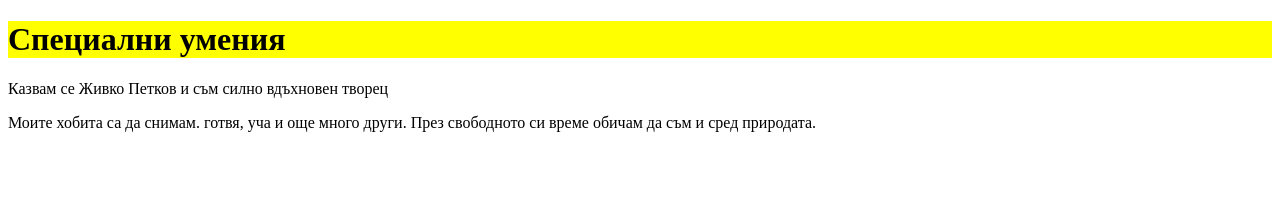
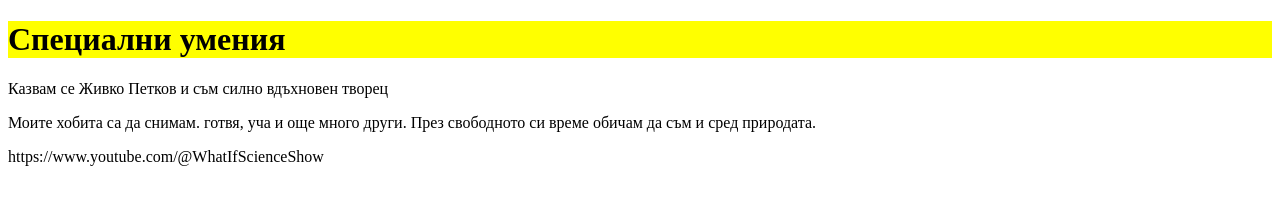
Before and after one commit to PetarNK01/stu2001321069, a plain HTML site: page index.html in a window 1280 px wide. Drawn offline with Linux system fonts and the light colour scheme.

Commit message:
Add link on my favorite content creator

```diff
--- a/index.html
+++ b/index.html
@@ -15,6 +15,7 @@
 	 Казвам се Живко Петков и съм силно вдъхновен творец
 	</p>
     </div>
+
     <!-- информация за вашите хобита и интереси  -->
     <div>
     	<p>
@@ -23,5 +24,12 @@
 	</p>
     </div>
 
+    <!-- линк към материал на любим content creator които ви е вдъхновил -->
+    <div>
+    	<p>
+	 https://www.youtube.com/@WhatIfScienceShow
+	</p>
+    </div>
+
 </body>
 </html>
```
